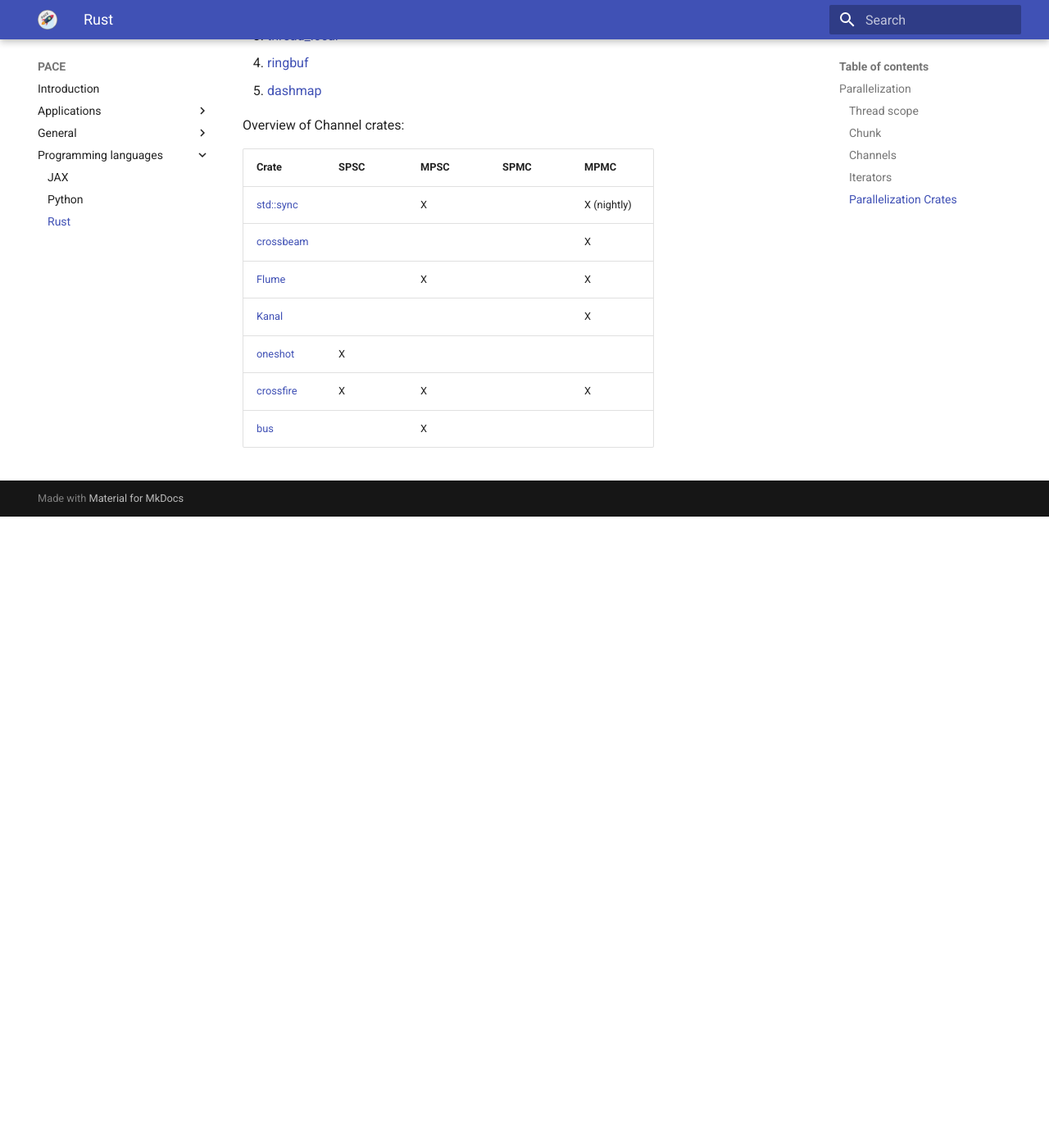
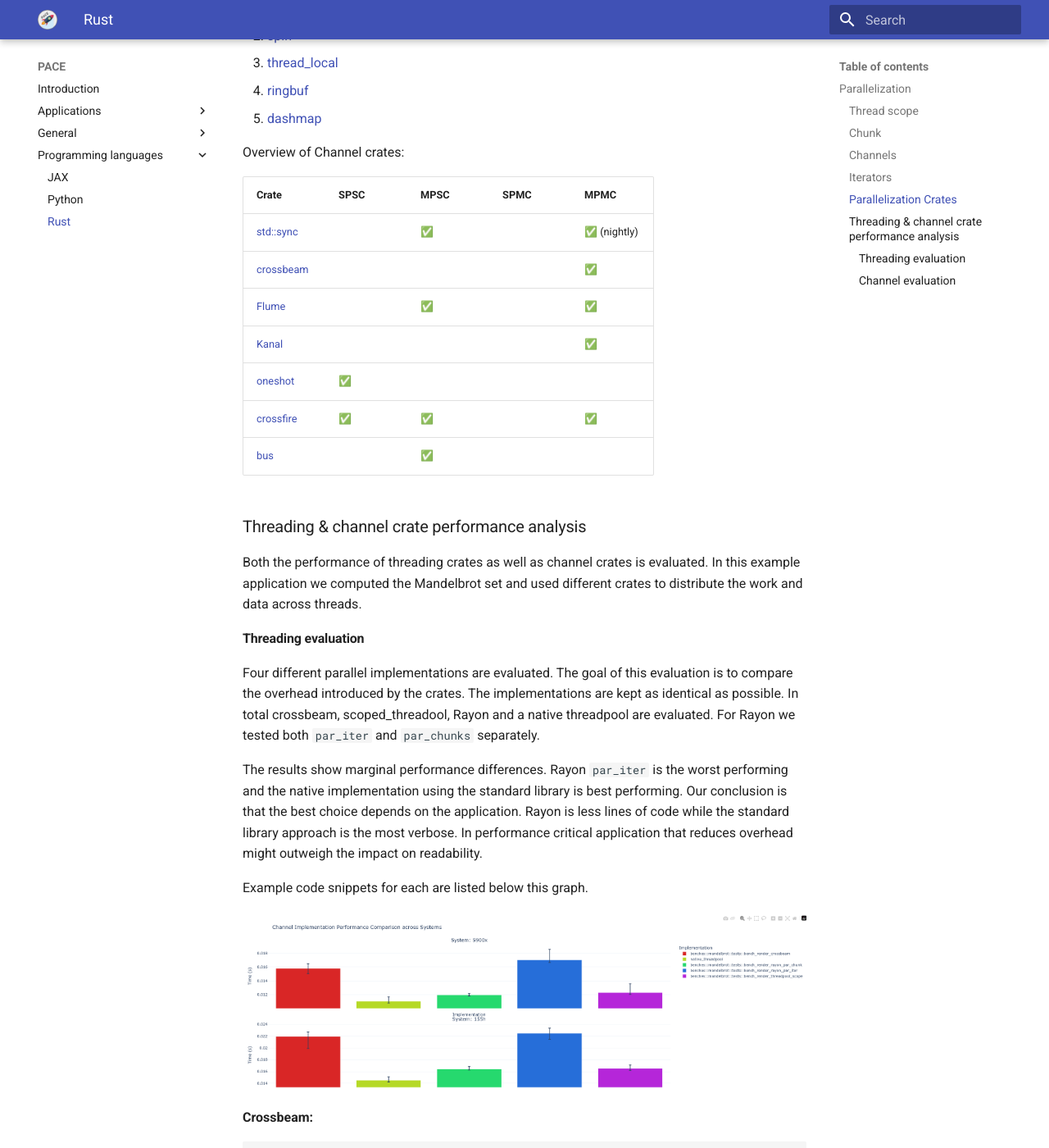
Before and after one commit to astron-rd/PACE, an MkDocs documentation site: the page built from docs/programming-languages/rust.md, in a window 1280 px wide and 1400 px high, scrolled down 3244 px. Shown: the whole window at 82% size. Built offline with MkDocs 1.6.1 and Material for MkDocs 9.7.7, drawn with Linux system fonts in a browser that asks for light colours; nearby versions of some CDN libraries; before the commit the page ends 3874 px from its top, so only the background shows below that; some of the changed text lies outside the part shown.

Commit message:
Add graphs and examples on threading and crate performance (#174)
Co-authored-by: Bas Haaksema <17254355+bhaaksema@users.noreply.github.com>

````diff
--- a/docs/programming-languages/rust.md
+++ b/docs/programming-languages/rust.md
@@ -109,12 +109,14 @@ fn processor(work: &mut [_]) {
 
 ### Parallelization Crates
 
-Below is an overview of some common crates that can be used to parallelize workloads. This list is not exhaustive and will not be updated (2026-10-20).
+Below is an overview of some common crates that can be used to parallelize
+workloads. This list is not exhaustive and will not be updated (2026-10-20).
 
 General threading & parallelization crates:
 
 1. [Crossbeam](https://docs.rs/crossbeam/latest/crossbeam/)
 1. [Rayon](https://docs.rs/rayon/latest/rayon/)
+1. [scoped_threadpool](https://docs.rs/scoped_threadpool/latest/scoped_threadpool/)
 
 Specialized concurrency constructs:
 
@@ -126,12 +128,133 @@ Specialized concurrency constructs:
 
 Overview of Channel crates:
 
-| Crate                                           | SPSC | MPSC | SPMC | MPMC        |
-| ----------------------------------------------- | ---- | ---- | ---- | ----------- |
-| [std::sync](https://doc.rust-lang.org/std/sync) |      | X    |      | X (nightly) |
-| [crossbeam](https://crates.io/crates/crossbeam) |      |      |      | X           |
-| [Flume](https://crates.io/crates/flume)         |      | X    |      | X           |
-| [Kanal](https://crates.io/crates/kanal)         |      |      |      | X           |
-| [oneshot](https://crates.io/crates/oneshot)     | X    |      |      |             |
-| [crossfire](https://crates.io/crates/crossfire) | X    | X    |      | X           |
-| [bus](https://crates.io/crates/bus)             |      | X    |      |             |
+| Crate                                           | SPSC | MPSC | SPMC | MPMC         |
+| ----------------------------------------------- | ---- | ---- | ---- | ------------ |
+| [std::sync](https://doc.rust-lang.org/std/sync) |      | ✅   |      | ✅ (nightly) |
+| [crossbeam](https://crates.io/crates/crossbeam) |      |      |      | ✅           |
+| [Flume](https://crates.io/crates/flume)         |      | ✅   |      | ✅           |
+| [Kanal](https://crates.io/crates/kanal)         |      |      |      | ✅           |
+| [oneshot](https://crates.io/crates/oneshot)     | ✅   |      |      |              |
+| [crossfire](https://crates.io/crates/crossfire) | ✅   | ✅   |      | ✅           |
+| [bus](https://crates.io/crates/bus)             |      | ✅   |      |              |
+
+### Threading & channel crate performance analysis
+
+Both the performance of threading crates as well as channel crates is evaluated.
+In this example application we computed the Mandelbrot set and used different
+crates to distribute the work and data across threads.
+
+#### Threading evaluation
+
+Four different parallel implementations are evaluated. The
+goal of this evaluation is to compare the overhead introduced by the crates.
+The implementations are kept as identical as possible. In total crossbeam,
+scoped_threadool, Rayon and a native threadpool are evaluated. For Rayon we tested
+both `par_iter` and `par_chunks` separately.
+
+The results show marginal performance differences. Rayon `par_iter` is the
+worst performing and the native implementation using the standard library is
+best performing. Our conclusion is that the best choice depends on the
+application. Rayon is less lines of code while the standard library approach is
+the most verbose. In performance critical application that reduces overhead
+might outweigh the impact on readability.
+
+Example code snippets for each are listed below this graph.
+
+![Performance of different threading crates](results-rust-threading.png)
+
+**Crossbeam:**
+
+```Rust
+fn processor(work: &mut [_]) {
+  let num_threads = num_cpus::get();
+  let bands = work.chunks_mut(num_threads*30).collect();
+  crossbeam::scope(|s| {
+    for item in bands.into_iter() {
+      s.spawn(move |_| {
+        process(item);
+      });
+    }
+  });
+}
+```
+
+**Native:**
+
+```Rust
+fn processor(work: &mut [_]) {
+  let num_threads = num_cpus::get();
+  let bands = work.chunks_mut(num_threads*30).collect();
+  let (in_tx, in_rx) = std::sync::mpmc::channel();
+  thread::scope(|s| {
+    for item in bands.into_iter() {
+      in_tx.send(item).expect("Can't send data to thread");
+    }
+
+    drop(in_tx);
+
+    for _ in 0..num_threads {
+      let t_rx = in_rx.clone();
+      s.spawn(move || {
+        while let Ok(item) = t_rx.recv() {
+          process(item);
+        }
+      });
+    }
+  });
+}
+```
+
+**Rayon par_iter:**
+
+```Rust
+fn processor(work: &mut [_]) {
+  work.par_iter_mut().for_each(|item| {
+    process(item);
+  });
+}
+```
+
+**Rayon par_chunks:**
+
+```Rust
+fn processor(work: &mut [_]) {
+  let num_threads = num_cpus::get();
+  work.par_chunks_mut(num_threads*30).for_each(|item| {
+    process(item);
+  });
+}
+```
+
+**threadpool_scope:**
+
+```Rust
+fn processor(work: &mut [_]) {
+  let num_threads = num_cpus::get();
+  let mut pool = Pool::new(num_threads as u32);
+  let bands = work.chunks_mut(num_threads*30).collect();
+  pool.scoped(|scoped| {
+    for item in bands.into_iter() {
+      scoped.execute(move || {
+        process(item);
+      });
+    }
+  });
+}
+```
+
+#### Channel evaluation
+
+The benchmark for channel evaluation uses an identical setup with Multi-Producer
+Multi-Consumer (MPMC) channels for each channel crate. Here parallel workers
+send data into the channel as fast as possible while an equal amount of other
+workers retrieves them as fast as possible. We measure the time for the scope
+to join such that all workers have sent and received all items. The number of
+items per benchmark is fixed.
+
+In total the evaluation covers the standard library, crossbeam, crossfire, kanal
+and flume. Here we can see that generally the standard library implementation
+is the best performing. Our conclusion is to stick to the standard library unless
+you specifically require [async](https://rust-lang.github.io/async-book/) or [tokio](https://tokio.rs/) support.
+
+![Performance of different channel crates](results-rust-channel.png)
````
Also changed, not shown: other parts of docs/programming-languages/rust.md (+1 -1 lines), docs/programming-languages/results-rust-channel.png (added), docs/programming-languages/results-rust-threading.png (added), 1 other file.
